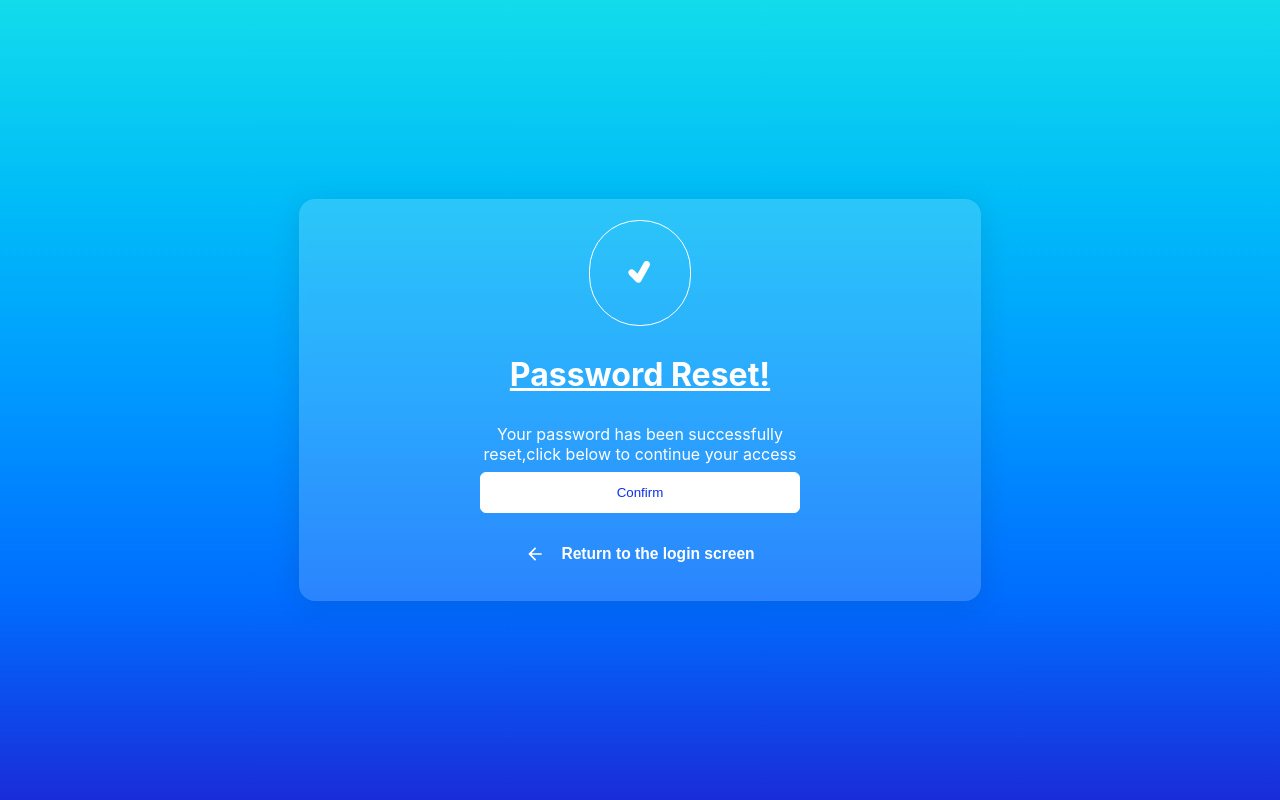
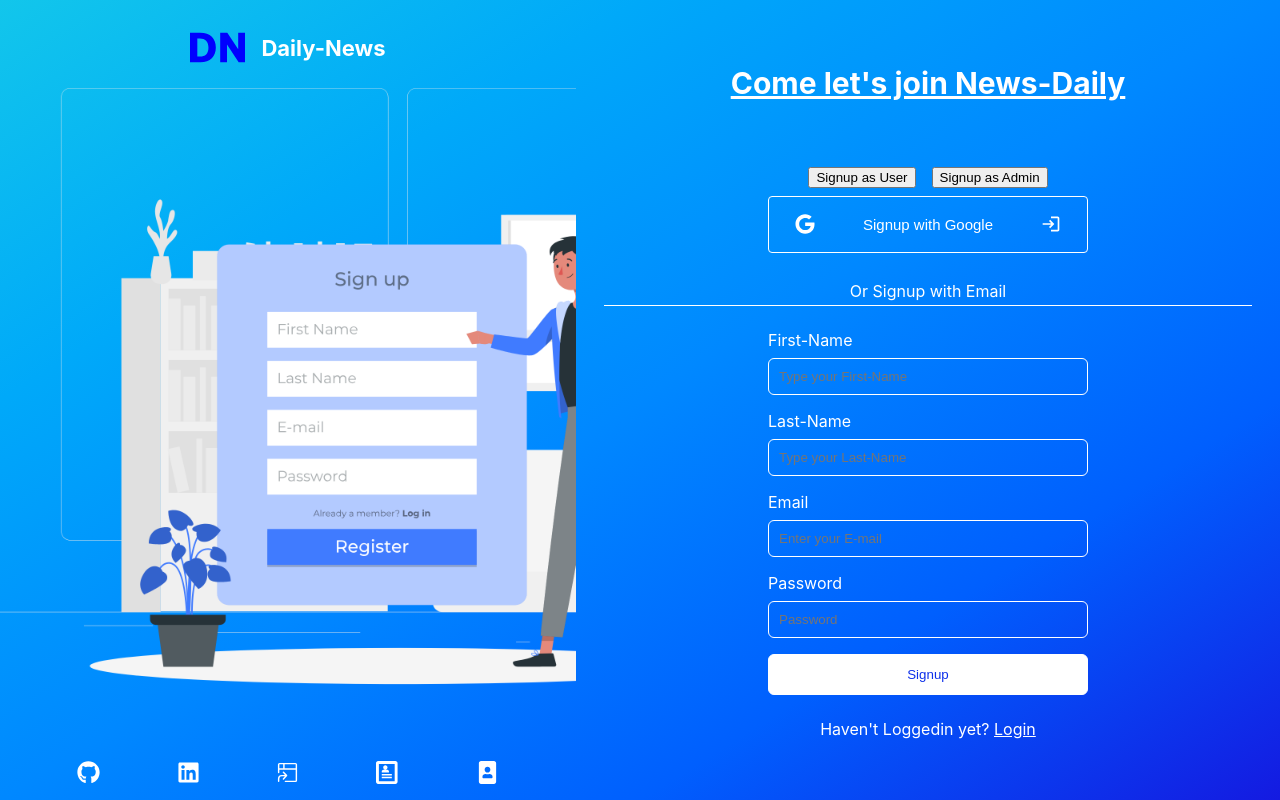
Before and after one commit to Abhishekr2122/news-daily, a React (Create React App) app: page / in a window 1280 px wide. Built offline with nearby package versions, Linux system fonts and the light colour scheme; the HTML template or start-up script is replaced by a standard one.

Commit message:
Implemented Routing in case of sign , login and password reset.

```diff
--- a/src/App.js
+++ b/src/App.js
@@ -1,14 +1,24 @@
 import ForgetPassword from "./pages/password/ForgetPassword";
 import Login from "./pages/Login";
 import Signup from "./pages/Signup";
+import { BrowserRouter, Route, Routes } from "react-router-dom";
+import Password from "./pages/password/Password";
+import SetPassword from "./pages/password/SetPassword";
+import PasswordConfirm from "./pages/password/PasswordConfirm";
 
 function App() {
   return (
-    <div className="App">
-      {/* <Signup />
-      <Login /> */}
-      <ForgetPassword />
-    </div>
+    <BrowserRouter>
+      <Routes>
+        <Route path="/" element={<Signup />} />
+        <Route path="/login" element={<Login />} />
+        <Route path="/password" element={<ForgetPassword />}>
+          <Route index element={<Password />} />
+          <Route path="resetpassword" element={<SetPassword />} />
+          <Route path="passworddone" element={<PasswordConfirm />} />
+        </Route>
+      </Routes>
+    </BrowserRouter>
   );
 }
 
--- a/src/pages/password/ForgetPassword.js
+++ b/src/pages/password/ForgetPassword.js
@@ -23,9 +23,9 @@ const StyledMainContainer = styled.div`
 export default function ForgetPassword() {
   return (
     <StyledMainContainer>
-      {/* <Password /> */}
+      <Password />
       {/* <SetPassword /> */}
-      <PasswordConfirm />
+      {/* <PasswordConfirm /> */}
     </StyledMainContainer>
   );
 }
```
